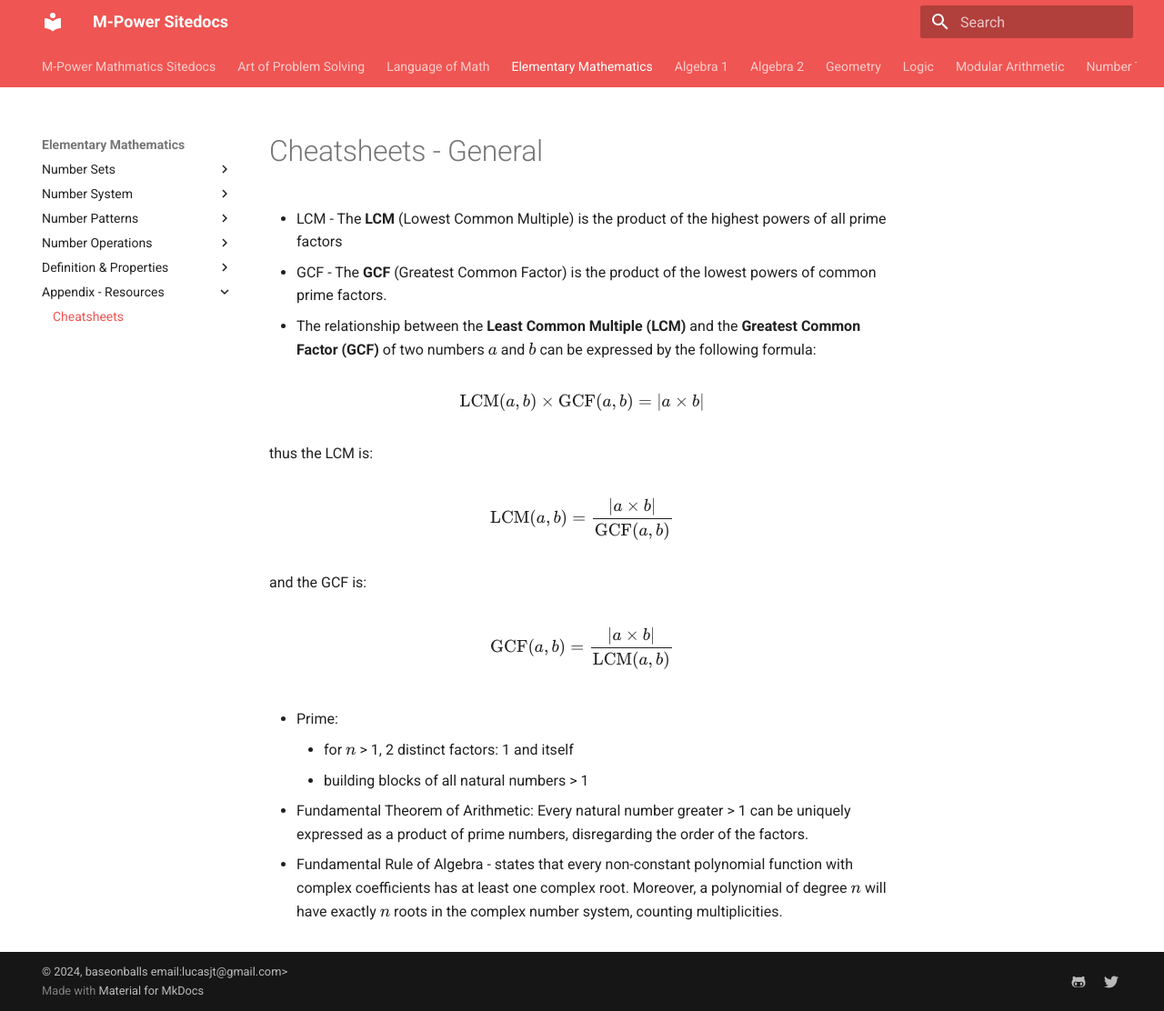
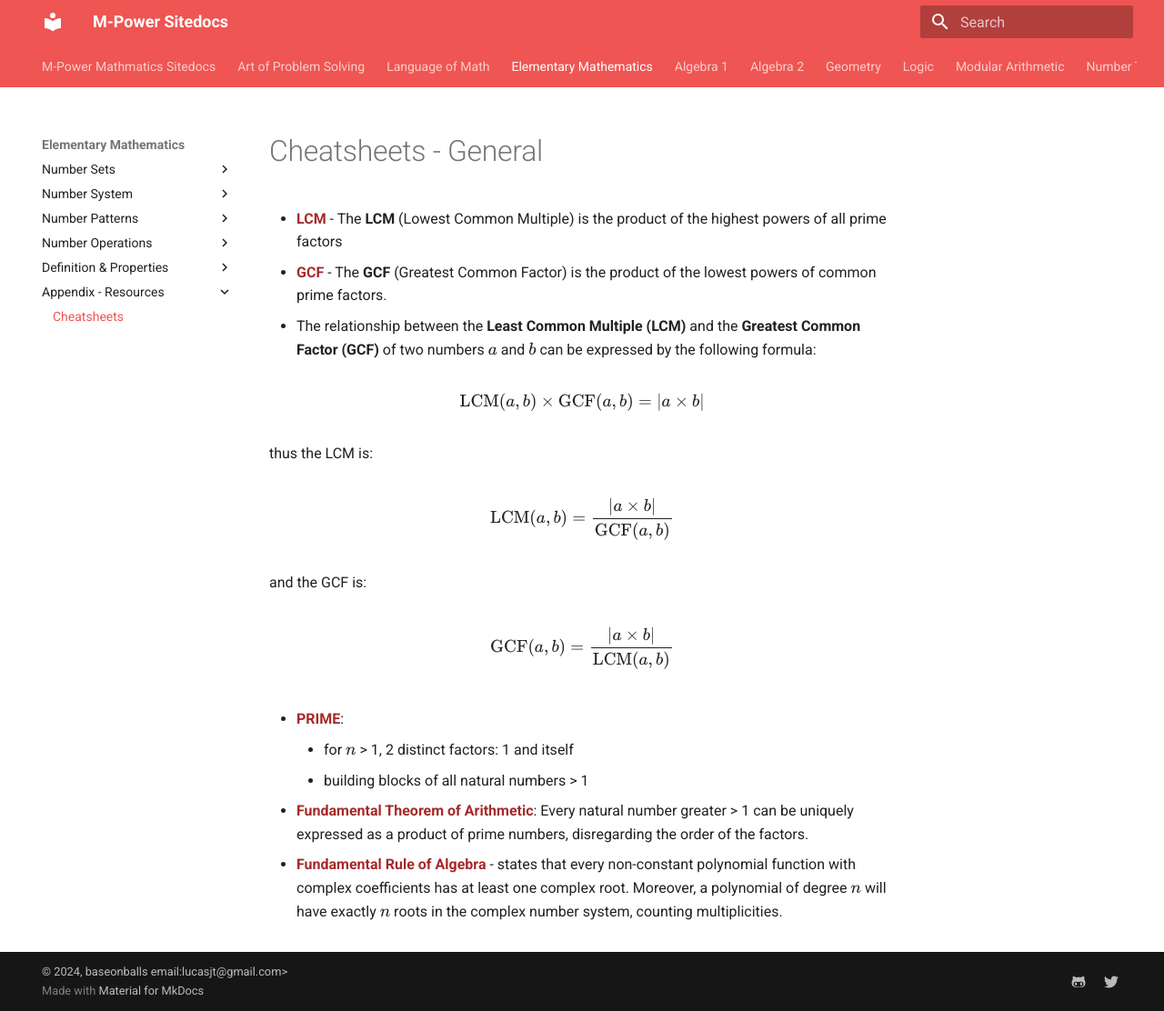
Before and after one commit to baseonballs/mpower-sitedocs, an MkDocs documentation site: the page built from site-docs/mathematics/elem/resources/cheat-sheets/index.md, in a window 1280 px wide and 1112 px high. Shown: the whole window at 91% size. Built offline with MkDocs 1.6.1 and Material for MkDocs 9.7.7, drawn with Linux system fonts in a browser that asks for light colours; formulas are drawn with MathJax 3.

Commit message:
formatted lcm, gcf relationship to cheatsheet.

```diff
--- a/site-docs/mathematics/elem/resources/cheat-sheets/index.md
+++ b/site-docs/mathematics/elem/resources/cheat-sheets/index.md
@@ -1,8 +1,8 @@
 # Cheatsheets - General
 
 
-- LCM - The **LCM** (Lowest Common Multiple) is the product of the highest powers of all prime factors
-- GCF - The **GCF** (Greatest Common Factor) is the product of the lowest powers of common prime factors.
+- **<span style="color: brown; font-weight:bold; font-style: normal">LCM</span>** - The **LCM** (Lowest Common Multiple) is the product of the highest powers of all prime factors
+- **<span style="color: brown; font-weight:bold; font-style: normal">GCF</span>** - The **GCF** (Greatest Common Factor) is the product of the lowest powers of common prime factors.
 - The relationship between the **Least Common Multiple (LCM)** and the **Greatest Common Factor (GCF)** of two numbers \( a \) and \( b \) can be expressed by the following formula:
 
 \[
@@ -21,10 +21,10 @@ and the GCF is:
 \text{GCF}(a, b) = \frac{|a \times b|}{\text{LCM}(a, b)}
 \]
 
-- Prime:
+- **<span style="color: brown; font-weight:bold; font-style: normal">PRIME</span>**:
     - for $n$ > 1, 2 distinct factors: 1 and itself
     - building blocks of all natural numbers > 1
 
-- Fundamental Theorem of Arithmetic: Every natural number greater > 1 can be uniquely expressed as a product of prime numbers, disregarding the order of the factors.
+- **<span style="color: brown; font-weight:bold; font-style: normal">Fundamental Theorem of Arithmetic</span>**: Every natural number greater > 1 can be uniquely expressed as a product of prime numbers, disregarding the order of the factors.
 
-- Fundamental Rule of Algebra - states that every non-constant polynomial function with complex coefficients has at least one complex root. Moreover, a polynomial of degree $n$ will have exactly $n$ roots in the complex number system, counting multiplicities.
+- **<span style="color: brown; font-weight:bold; font-style: normal">Fundamental Rule of Algebra</span>** - states that every non-constant polynomial function with complex coefficients has at least one complex root. Moreover, a polynomial of degree $n$ will have exactly $n$ roots in the complex number system, counting multiplicities.
```
